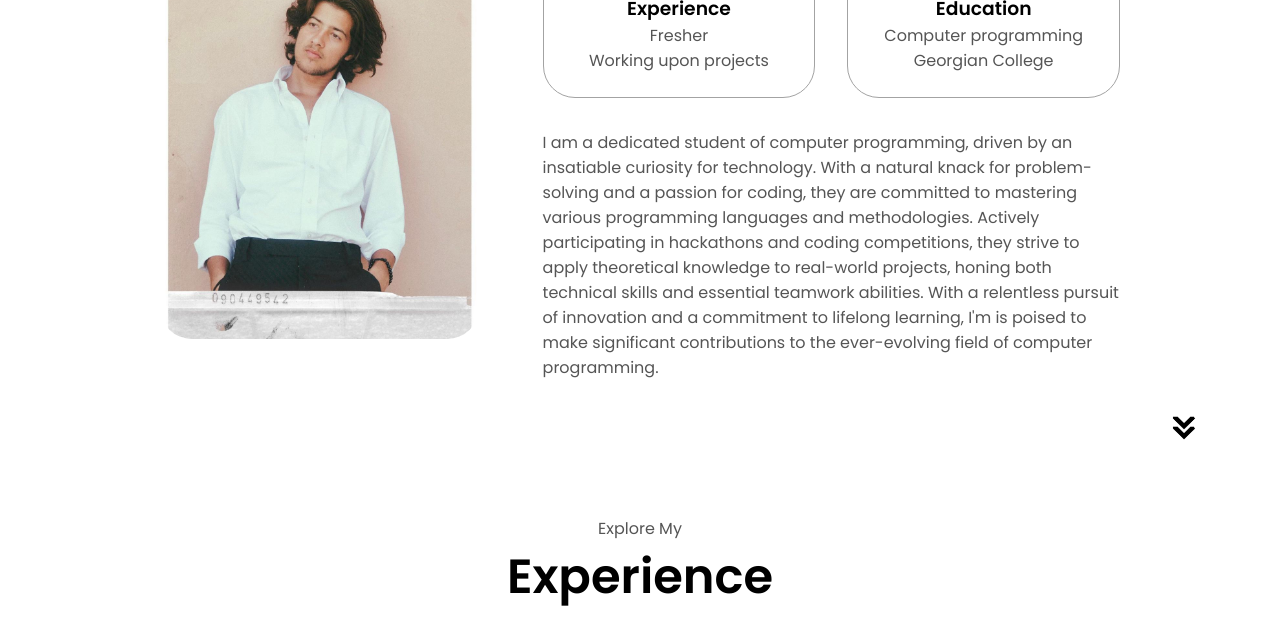
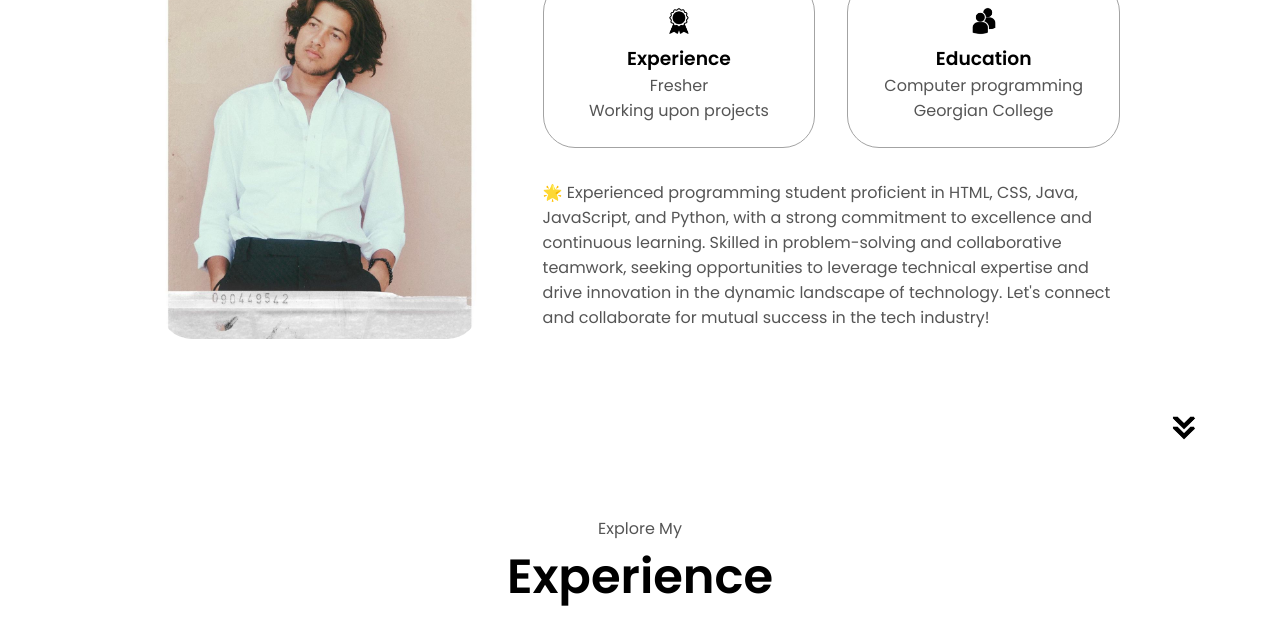
Before and after one commit to AnkitheDreamer/portfolio, a plain HTML site: page index.html in a window 1280 px wide. Shown: the part 1180-1822 px from the top of the page. Drawn offline with Linux system fonts and the light colour scheme.

Commit message:
index.html

```diff
--- a/index.html
+++ b/index.html
@@ -107,11 +107,9 @@
           </div>
           <div class="text-container">
             <p>
-            I am a dedicated student of computer programming, driven by an insatiable curiosity for technology. With a natural knack for
-             problem-solving and a passion for coding, they are committed to mastering various programming languages and methodologies.
-             Actively participating in hackathons and coding competitions, they strive to apply theoretical knowledge to real-world projects,
-             honing both technical skills and essential teamwork abilities. With a relentless pursuit of innovation and a commitment to lifelong learning,
-             I'm is poised to make significant contributions to the ever-evolving field of computer programming.
+           🌟 Experienced programming student proficient in HTML, CSS, Java, JavaScript, and Python, with a strong commitment to excellence and continuous learning.
+              Skilled in problem-solving and collaborative teamwork, seeking opportunities to leverage technical expertise and drive innovation in the dynamic landscape of technology.
+              Let's connect and collaborate for mutual success in the tech industry!
             </p>
           </div>
         </div>
```
